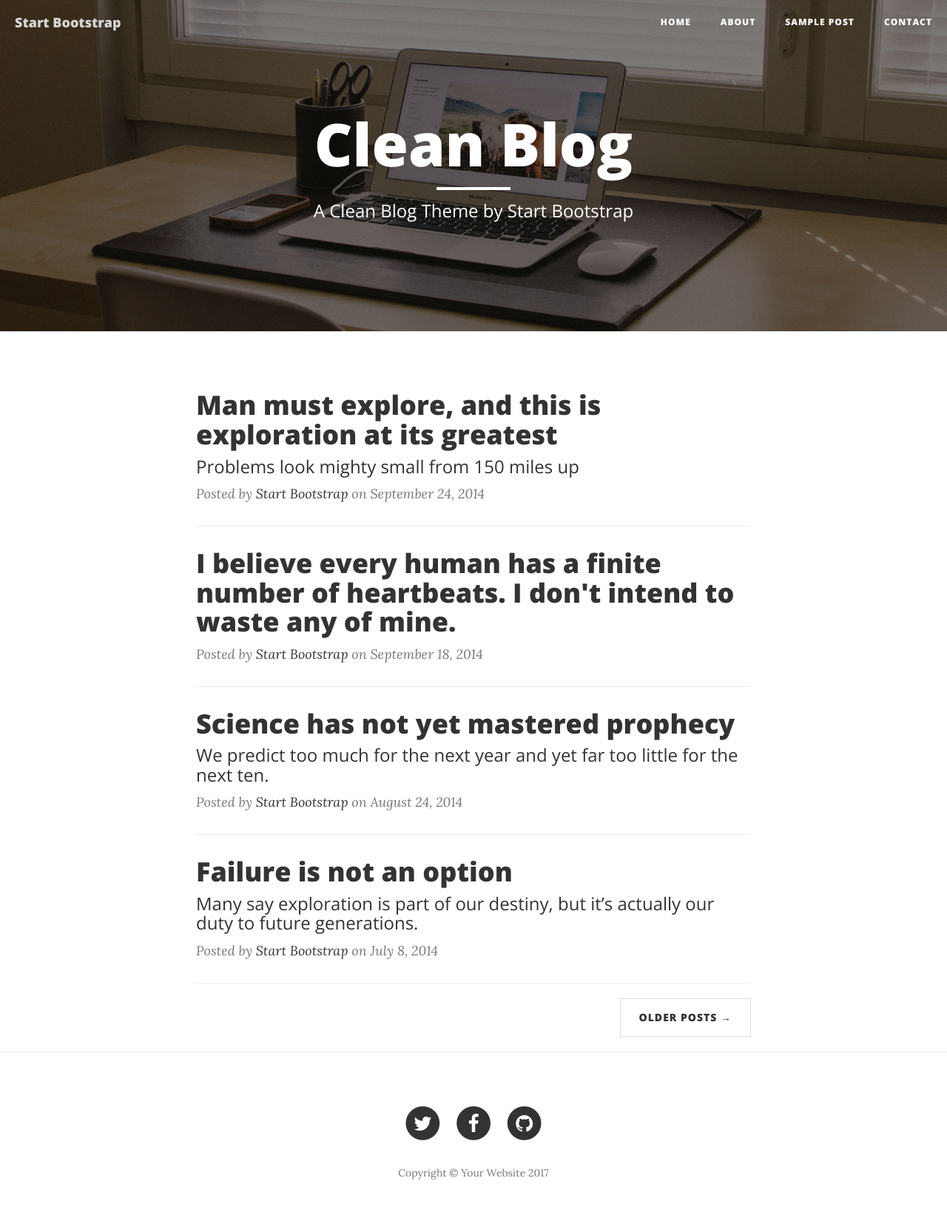
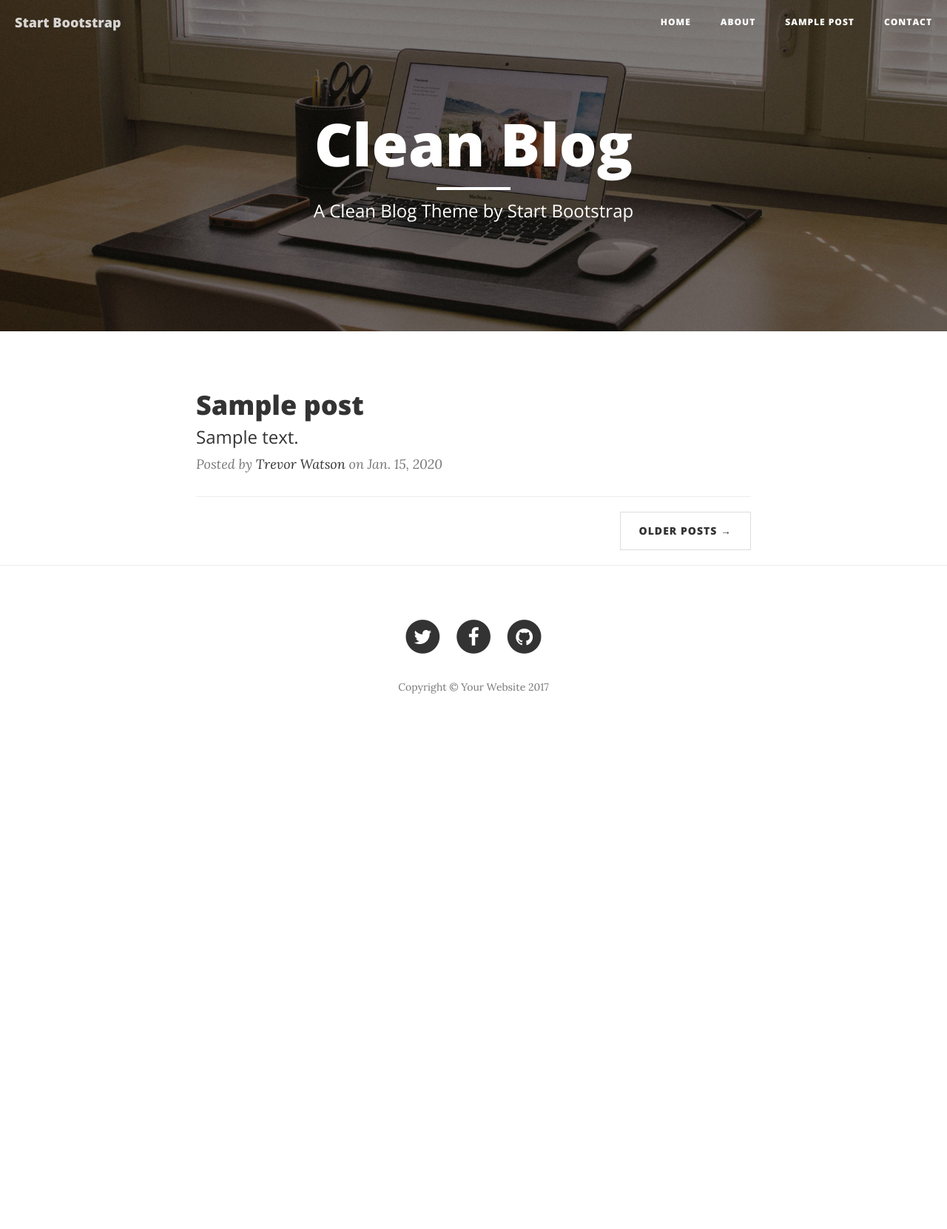
Before and after one commit to cfc603/clean_blog, a Django app: template main/templates/main/home.html in a window 1280 px wide. Shown: the whole page at 74% size. After the commit the page ends 938 px from the top, so only its background shows below. Run offline with Django 3.2, Linux system fonts and the light colour scheme; the template is opened without the code that fills it: most values are stand-ins (such as "Sample title", 1, 10 or a date in 2020); some libraries are stand-ins or nearby versions.

Commit message:
update HomeView to ListView override get_queryset to return only live blog posts update 'main/home.html' template to use queryset

```diff
--- a/main/templates/main/home.html
+++ b/main/templates/main/home.html
@@ -23,51 +23,20 @@
 <div class="container">
     <div class="row">
         <div class="col-lg-8 col-lg-offset-2 col-md-10 col-md-offset-1">
+            {% for post in object_list %}
             <div class="post-preview">
                 <a href="post.html">
                     <h2 class="post-title">
-                        Man must explore, and this is exploration at its greatest
+                        {{ post.title }}
                     </h2>
                     <h3 class="post-subtitle">
-                        Problems look mighty small from 150 miles up
+                        {{ post.body|truncatewords:15}}
                     </h3>
                 </a>
-                <p class="post-meta">Posted by <a href="#">Start Bootstrap</a> on September 24, 2014</p>
+                <p class="post-meta">Posted by <a href="{% url 'main:about' %}">Trevor Watson</a> on {{ post.modified_date|date:"N j, Y" }}</p>
             </div>
             <hr>
-            <div class="post-preview">
-                <a href="post.html">
-                    <h2 class="post-title">
-                        I believe every human has a finite number of heartbeats. I don't intend to waste any of mine.
-                    </h2>
-                </a>
-                <p class="post-meta">Posted by <a href="#">Start Bootstrap</a> on September 18, 2014</p>
-            </div>
-            <hr>
-            <div class="post-preview">
-                <a href="post.html">
-                    <h2 class="post-title">
-                        Science has not yet mastered prophecy
-                    </h2>
-                    <h3 class="post-subtitle">
-                        We predict too much for the next year and yet far too little for the next ten.
-                    </h3>
-                </a>
-                <p class="post-meta">Posted by <a href="#">Start Bootstrap</a> on August 24, 2014</p>
-            </div>
-            <hr>
-            <div class="post-preview">
-                <a href="post.html">
-                    <h2 class="post-title">
-                        Failure is not an option
-                    </h2>
-                    <h3 class="post-subtitle">
-                        Many say exploration is part of our destiny, but it’s actually our duty to future generations.
-                    </h3>
-                </a>
-                <p class="post-meta">Posted by <a href="#">Start Bootstrap</a> on July 8, 2014</p>
-            </div>
-            <hr>
+            {% endfor %}
             <!-- Pager -->
             <ul class="pager">
                 <li class="next">
```
Also changed, not shown: main/tests/test_views.py (+9 -0 lines), main/views.py (+8 -1 lines).
